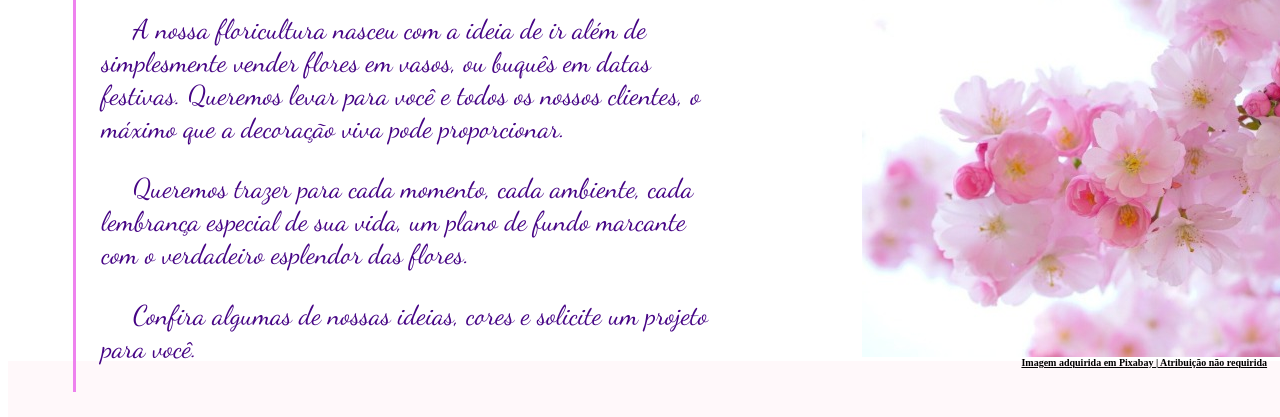
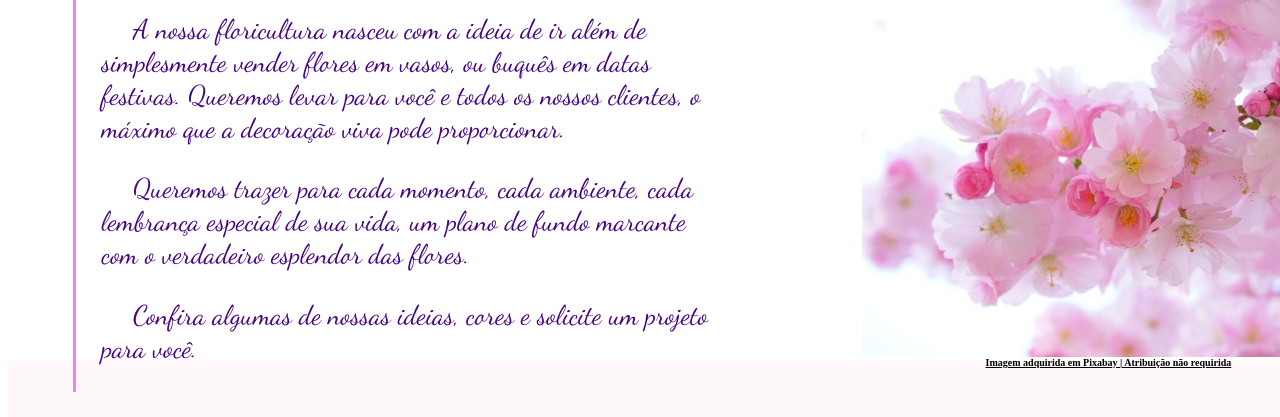
Before and after one commit to MorcegoH/heavenofeden, a plain HTML site: page index.html in a window 1280 px wide. Shown: the part 157-574 px from the top of the page. Drawn offline with Linux system fonts and the light colour scheme; a web font is replaced by a local one.

Commit message:
Atualização
CSS home

```diff
--- a/CSS/styleHome.css
+++ b/CSS/styleHome.css
@@ -102,7 +102,7 @@ aside p
     text-decoration: underline;
     display: inline;
     position: absolute;
-    left: 79.8%;
+    left: 77%;
     margin-top: 376px;
 
 }
```
